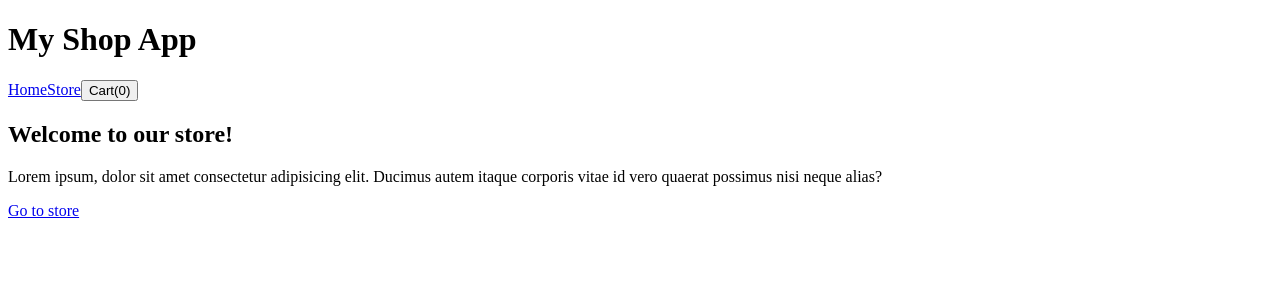
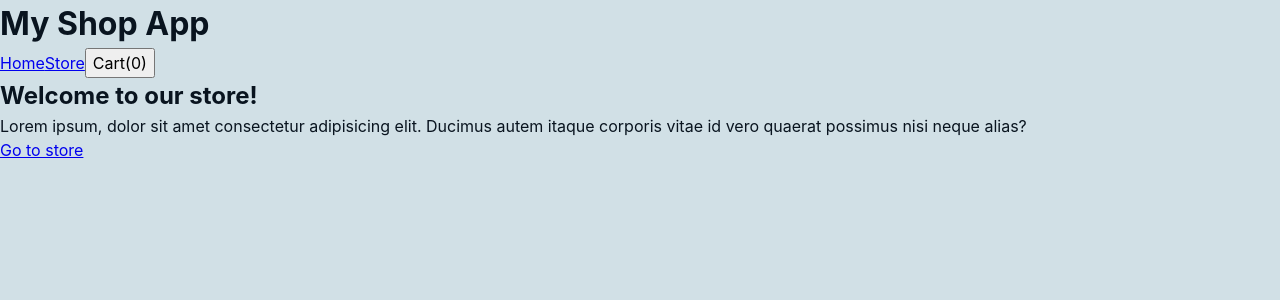
Before and after one commit to MewKay/shopping-cart, a React (Vite) app: page / in a window 1280 px wide. Shown: the top 300 px of the page. Built offline with nearby package versions, Linux system fonts and the light colour scheme.

Commit message:
Setup global styles
Added CSS reset
Added various scales: spacing, type, and basic grey colors
Added default properties to body

```diff
--- a/src/main.jsx
+++ b/src/main.jsx
@@ -1,6 +1,8 @@
 import { StrictMode } from "react";
 import { createRoot } from "react-dom/client";
 import App from "./App";
+import "./styles/reset.css";
+import "./styles/global.css";
 
 createRoot(document.getElementById("root")).render(
   <StrictMode>
--- /dev/null
+++ b/src/styles/global.css
@@ -0,0 +1,55 @@
+:root {
+  /* Spacing */
+  --spacing-1: 0.25rem;
+  --spacing-2: 0.5rem;
+  --spacing-3: 0.75rem;
+  --spacing-4: 1rem;
+  --spacing-5: 1.5rem;
+  --spacing-6: 2rem;
+  --spacing-7: 3rem;
+  --spacing-8: 4rem;
+  --spacing-9: 6rem;
+  --spacing-10: 8rem;
+  --spacing-12: 12rem;
+  --spacing-13: 16rem;
+  --spacing-14: 24rem;
+  --spacing-15: 32rem;
+  --spacing-16: 40rem;
+  --spacing-17: 48rem;
+
+  /* Typography */
+  --font-size-1: 0.75rem;
+  --font-size-2: 0.875rem;
+  --font-size-3: 1rem;
+  --font-size-4: 1.125rem;
+  --font-size-5: 1.25rem;
+  --font-size-6: 1.5rem;
+  --font-size-7: 1.875rem;
+  --font-size-8: 2.25rem;
+  --font-size-9: 3rem;
+  --font-size-10: 3.75rem;
+  --font-size-11: 4.5rem;
+  --system-font: -apple-system, "Segoe UI", Roboto, "Noto Sans", Ubuntu,
+    Cantarell, "Helvetica Neue";
+
+  /* Color Shades */
+  --grey-100: hsl(198, 45%, 95%);
+  --grey-200: hsl(198, 30%, 86%);
+  --grey-300: hsl(200, 23%, 79%);
+  --grey-400: hsl(201, 10%, 72%);
+  --grey-500: hsl(203, 7%, 64%);
+  --grey-600: hsl(204, 19%, 40%);
+  --grey-700: hsl(205, 34%, 34%);
+  --grey-800: hsl(206, 42%, 19%);
+  --grey-900: hsl(210, 54%, 8%);
+}
+
+body {
+  width: 100%;
+  min-height: 100vh;
+  font-family: var(--system-font);
+  line-height: 1.5;
+  background: var(--grey-200);
+  color: var(--grey-900);
+  overflow-x: hidden;
+}
--- /dev/null
+++ b/src/styles/reset.css
@@ -0,0 +1,68 @@
+/*
+  1. Use a more-intuitive box-sizing model.
+*/
+*,
+*::before,
+*::after {
+  box-sizing: border-box;
+}
+
+/*
+  2. Remove default margin
+*/
+* {
+  margin: 0;
+}
+
+/*
+  Typographic tweaks!
+  3. Add accessible line-height
+  4. Improve text rendering
+*/
+body {
+  line-height: 1.5;
+  -webkit-font-smoothing: antialiased;
+}
+
+/*
+  5. Improve media defaults
+*/
+img,
+picture,
+video,
+canvas,
+svg {
+  display: block;
+  max-width: 100%;
+}
+
+/*
+  6. Remove built-in form typography styles
+*/
+input,
+button,
+textarea,
+select {
+  font: inherit;
+}
+
+/*
+  7. Avoid text overflows
+*/
+p,
+h1,
+h2,
+h3,
+h4,
+h5,
+h6 {
+  overflow-wrap: break-word;
+}
+
+/*
+  8. Create a root stacking context
+*/
+#root,
+#__next {
+  isolation: isolate;
+}
```
